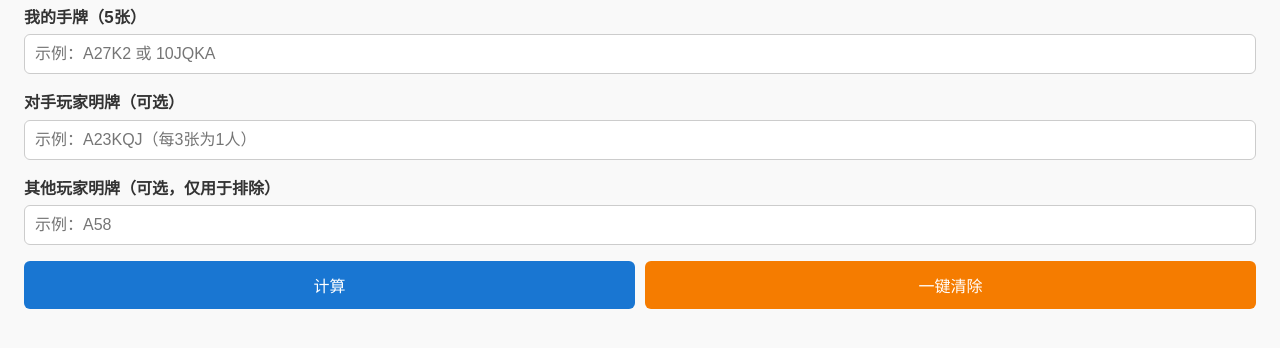
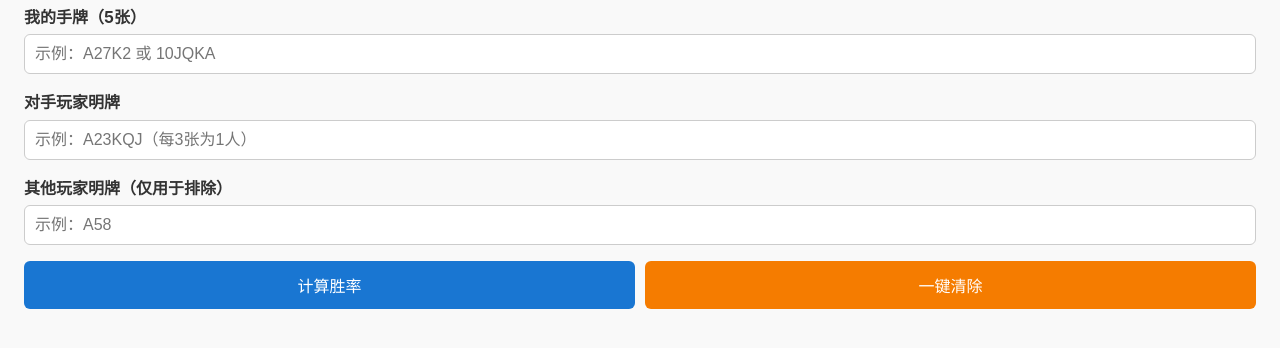
Before and after one commit to ChenWenr/niuniu-pwa, a plain HTML site: page index.html in a window 1280 px wide. Shown: the part 112-460 px from the top of the page. Drawn offline with Linux system fonts and the light colour scheme.

Commit message:
Update index.html

```diff
--- a/index.html
+++ b/index.html
@@ -98,17 +98,17 @@
   </div>
 
   <div class="input-group">
-    <label for="opponentVisible">对手玩家明牌（可选）</label>
+    <label for="opponentVisible">对手玩家明牌</label>
     <input id="opponentVisible" placeholder="示例：A23KQJ（每3张为1人）" />
   </div>
 
   <div class="input-group">
-    <label for="othersVisible">其他玩家明牌（可选，仅用于排除）</label>
+    <label for="othersVisible">其他玩家明牌（仅用于排除）</label>
     <input id="othersVisible" placeholder="示例：A58" />
   </div>
 
   <div class="button-group">
-    <button id="calcBtn" onclick="calculate()">计算</button>
+    <button id="calcBtn" onclick="calculate()">计算胜率</button>
     <button id="clearBtn" onclick="clearAll()">一键清除</button>
   </div>
 
@@ -467,4 +467,5 @@
     }
   </script>
 </body>
+
 </html>
```
